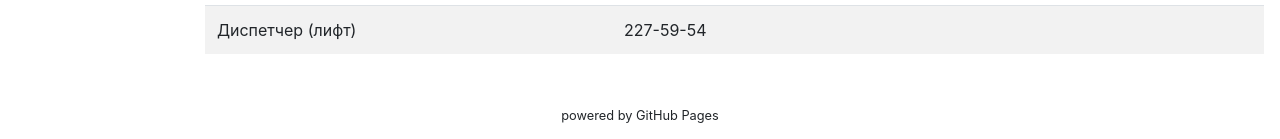
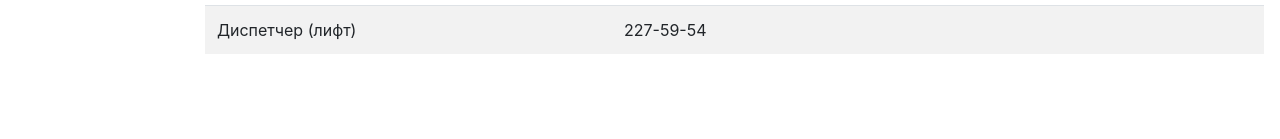
Before and after one commit to heroes-kiev/16b, a Jekyll site: the page built from phones.md, in a window 1280 px wide. Shown: the part 1425-1564 px from the top of the page. Built offline with Jekyll 4.4.1, drawn with Linux system fonts in a browser that asks for light colours; after the commit the page ends 1543 px from its top, so only the background shows below that.

Commit message:
remove powered

```diff
--- a/_layouts/default.html
+++ b/_layouts/default.html
@@ -53,7 +53,6 @@
       </main>
 
       <footer class="text-center">
-        <small>powered by GitHub Pages</small>
       </footer>
     </div>
 
```
